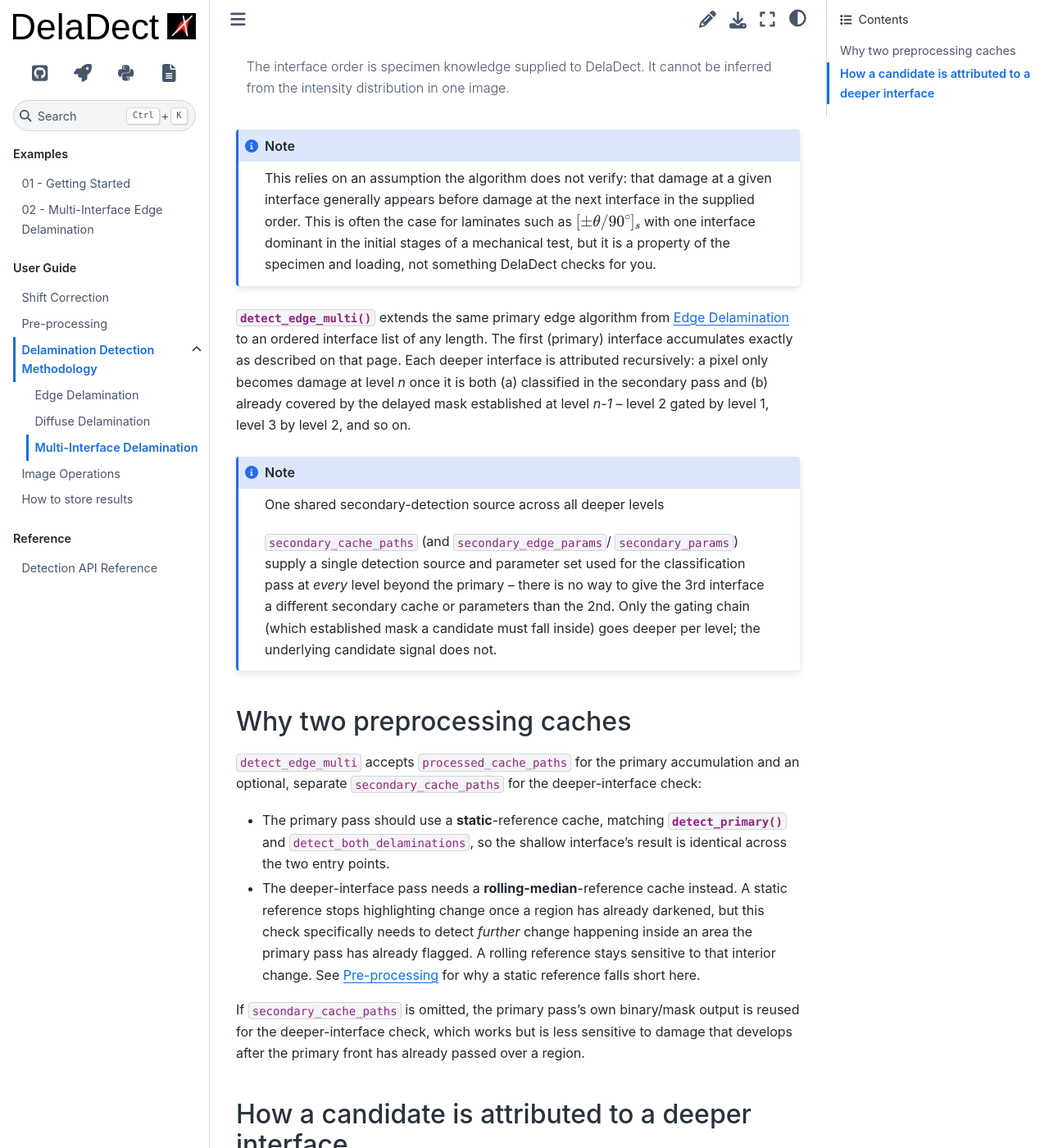
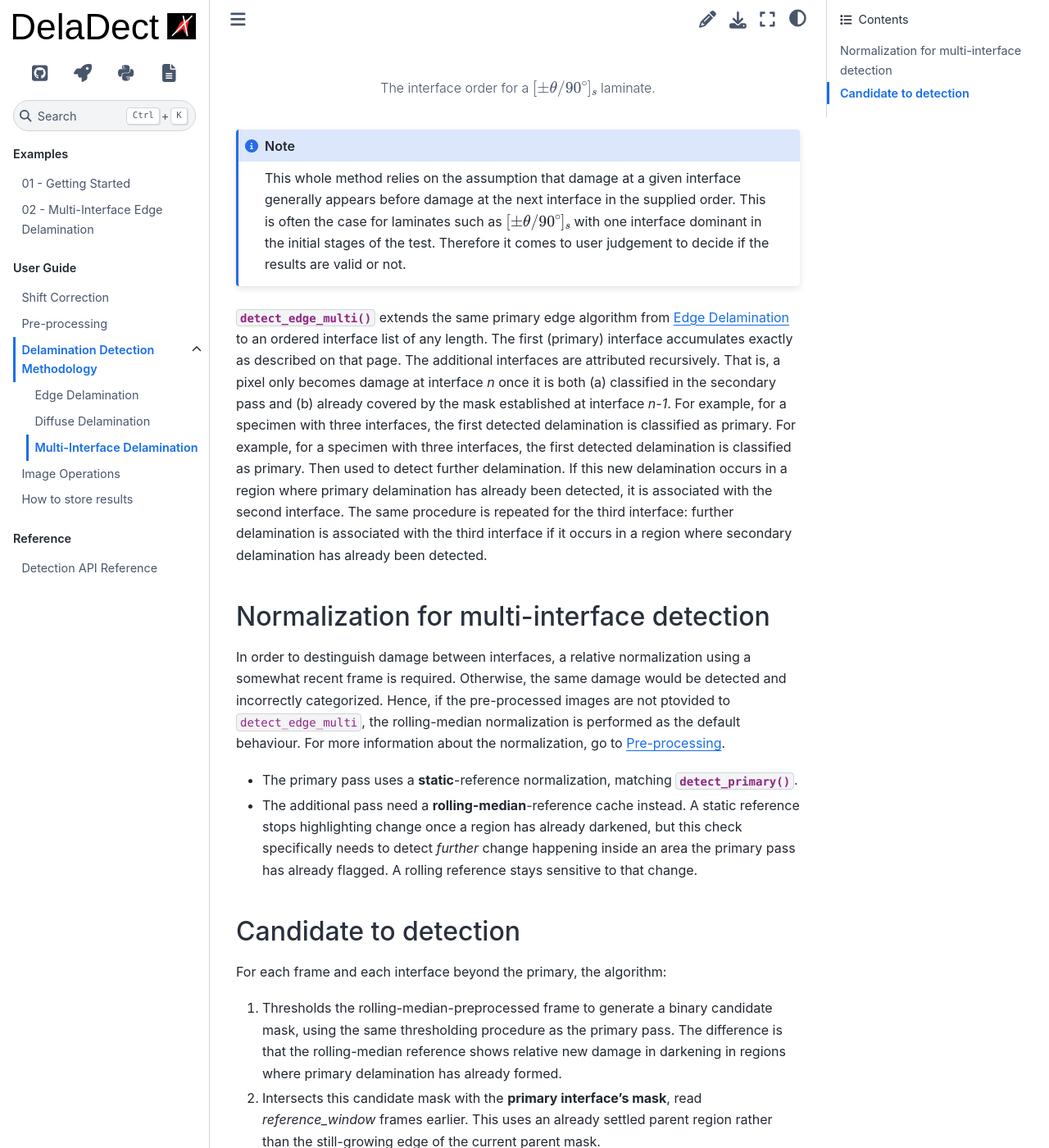
Before and after one commit to VascoPires/DelaDect, a Sphinx documentation site: the page built from docs/source/multi_interface_delamination.rst, in a window 1280 px wide and 1400 px high, scrolled down 861 px. Shown: the whole window at 82% size. Built offline with Sphinx 7.4.7 and the Sphinx Book theme 1.1.4, drawn with Linux system fonts in a browser that asks for light colours; some of the changed text lies outside the part shown.

Commit message:
fixed some text in the multi-interface docs

```diff
--- a/docs/source/multi_interface_delamination.rst
+++ b/docs/source/multi_interface_delamination.rst
@@ -2,22 +2,23 @@ Multi-Interface Delamination
 =============================
 
 Everything on the :doc:`edge_delamination` and :doc:`diffuse_delamination`
-pages detects damage at a single interface. In a laminate with more than two
+pages detects damage on a single interface. In a laminate with more than two
 plies, delamination can also develop at more than one interface over the
-course of a test. Deladect is able to detect delamination in multiple
-interfaces. This methods are ideal for specimens such as the "Sample-3".
+course of a tensile test. Deladect is able to detect delamination in multiple
+interfaces.
 
-Consider a symmetric laminate such as ``[+θ/-θ/90]_s``. From a single
+Consider a symmetric laminate such as :math:`[\pm \theta /90^\circ]_s`. From a single
 frame, DelaDect only sees a distribution of pixel intensity. There is no
 way to tell, from one image alone, which physical interface a dark region
-belongs to. What *does* carry that information is the sequence of frames: if
-damage tends to appear at one interface first and only later spreads to a
-deeper one, then watching *where new darkening shows up relative to what is
-already damaged* is enough to tell the interfaces apart.
+belongs to. What carries that information is the sequence of frames: if
+damage tends to appear at one interface first and only later develops in
+another one, then watching *where new darkening shows up relative to what is
+already damaged* is enough to tell the interfaces apart. This method is
+ideal for specimens such as the "Sample-3" available in the examples folder.
 
-That is the idea behind multi-interface delamination: interfaces are given an
-explicit shallow-to-deep order, the first (primary) interface is detected
-exactly as in :doc:`edge_delamination`, and later darkening is tested inside
+That is the idea behind multi-interface delamination. Interfaces are given an
+explicit order, the first (primary) interface is detected
+exactly as in :doc:`edge_delamination`, and later darkening is checked inside
 an already established primary region.
 
 .. figure:: _static/multi_interface_delamination/interface_order.png
@@ -25,100 +26,84 @@ an already established primary region.
    :width: 100%
    :align: center
 
-   The interface order is specimen knowledge supplied to DelaDect. It cannot
-   be inferred from the intensity distribution in one image.
+   The interface order for a :math:`[\pm \theta /90^\circ]_s` laminate.
 
 .. note::
 
-   This relies on an assumption the algorithm does not verify: that damage
+   This whole method relies on the assumption that damage
    at a given interface generally appears before damage at the next interface
    in the supplied order. This is often the case for laminates such as
    :math:`[\pm \theta /90^\circ]_s` with one interface dominant in the
-   initial stages of a mechanical test, but it is a property of the
-   specimen and loading, not something DelaDect checks for you.
+   initial stages of the test. Therefore it comes to user judgement to
+   decide if the results are valid or not.
 
 :meth:`~deladect.detection.delamination.EdgeDetector.detect_edge_multi`
 extends the same primary edge algorithm from :doc:`edge_delamination` to an
 ordered interface list of any length. The first (primary) interface
-accumulates exactly as described on that page. Each deeper interface is
-attributed recursively: a pixel only becomes damage at level *n* once it is
-both (a) classified in the secondary pass and (b) already covered by the
-delayed mask established at level *n-1* -- level 2 gated by level 1, level 3
-by level 2, and so on.
+accumulates exactly as described on that page. The additional interfaces are
+attributed recursively. That is, a pixel only becomes damage at interface *n*
+once it is both (a) classified in the secondary pass and (b) already covered
+by the mask established at interface *n-1*. For example, for a specimen
+with three interfaces, the first detected delamination is classified
+as primary. For example, for a specimen with three interfaces,
+the first detected delamination is classified as primary.
+Then used to detect further delamination.
+If this new delamination occurs in a region where primary delamination
+has already been detected, it is associated with the second interface.
+The same procedure is repeated for the third interface: further
+delamination is associated with the third interface if it occurs
+in a region where secondary delamination has already been detected.
 
-.. note:: One shared secondary-detection source across all deeper levels
 
-   ``secondary_cache_paths`` (and ``secondary_edge_params``/
-   ``secondary_params``) supply a single detection source and parameter set
-   used for the classification pass at *every* level beyond the primary --
-   there is no way to give the 3rd interface a different secondary cache or
-   parameters than the 2nd. Only the gating chain (which established mask a
-   candidate must fall inside) goes deeper per level; the underlying
-   candidate signal does not.
 
-Why two preprocessing caches
+Normalization for multi-interface detection
 ------------------------------
 
-``detect_edge_multi`` accepts ``processed_cache_paths`` for the primary
-accumulation and an optional, separate ``secondary_cache_paths`` for the
-deeper-interface check:
+In order to destinguish damage between interfaces, a relative normalization
+using a somewhat recent frame is required. Otherwise, the same damage would
+be detected and incorrectly categorized. Hence, if the pre-processed images
+are not ptovided to ``detect_edge_multi``, the rolling-median normalization
+is performed as the default behaviour. For more information about the
+normalization, go to :doc:`Image_pre_processing`.
 
-- The primary pass should use a **static**-reference cache, matching
-  :meth:`~deladect.detection.delamination.EdgeDetector.detect_primary` and
-  ``detect_both_delaminations``, so the shallow interface's result is
-  identical across the two entry points.
-- The deeper-interface pass needs a **rolling-median**-reference cache
+- The primary pass uses a **static**-reference normalization, matching
+  :meth:`~deladect.detection.delamination.EdgeDetector.detect_primary`.
+- The additional pass need a **rolling-median**-reference cache
   instead. A static reference stops highlighting change once a region has
   already darkened, but this check specifically needs to detect *further*
   change happening inside an area the primary pass has already flagged. A
-  rolling reference stays sensitive to that interior change. See
-  :doc:`Image_pre_processing` for why a static reference falls short here.
+  rolling reference stays sensitive to that change.
 
-If ``secondary_cache_paths`` is omitted, the primary pass's own binary/mask
-output is reused for the deeper-interface check, which works but is less
-sensitive to damage that develops after the primary front has already passed
-over a region.
 
-How a candidate is attributed to a deeper interface
+Candidate to detection
 ------------------------------------------------------
 
-For each frame and each deeper level, the algorithm:
+For each frame and each interface beyond the primary, the algorithm:
 
-1. Takes the secondary binary mask for that frame (from the rolling-median
-   cache pass, or the primary pass if no separate cache was given). This
-   mask is the same for every level -- see the note above.
-2. Intersects it with the *parent* level's latched mask (the primary mask
-   for level 1, the previous level's own accumulated mask for level 2 and
-   deeper), read back ``reference_window`` frames earlier (the same window
-   used for the rolling-median reference) -- an already-settled parent
-   region rather than its still-growing edge.
-3. Keeps only pixels still connected to the free edge.
-4. OR-accumulates the result into that level's running mask, the same
-   frame-to-frame latching used by the primary pass.
+1. Thresholds the rolling-median-preprocessed frame to generate a binary
+   candidate mask, using the same thresholding procedure as the primary pass.
+   The difference is that the rolling-median reference shows relative new damage
+   in darkening in regions where primary delamination has already formed.
+
+2. Intersects this candidate mask with the **primary interface's
+   mask**, read `reference_window` frames earlier. This uses an already
+   settled parent region rather than the still-growing edge of the current
+   parent mask.
+
+3. Keeps only pixels that remain connected to the free edge.
+
+4. Accumulates the accepted pixels into the running mask for that interface.
 
 .. figure:: _static/multi_interface_delamination/secondary_attribution.png
-   :alt: Delayed parent mask intersected with a rolling-reference candidate, followed by edge connection and latching into the deeper-interface mask
-   :width: 100%
-   :align: center
+:width: 100%
+:align: center
 
-   Attribution at any depth. A rolling-reference candidate is eligible for a
-   given interface only inside the settled, delayed mask of the interface
-   directly above it; the intersection must remain connected to the specimen
-   edge and is then latched over time.
+Example of how delamination is attributed to different interfaces.
+A rolling-reference candidate is eligible for a
+given interface only inside the settled mask of the previous interface and
+the intersection must remain connected to the specimen edge and is then
+latched over time similar to before.
 
-``secondary_start_frame`` gates this off entirely: frames before the given
-index produce no secondary output for that level, which is useful when
-a specimen has a known dwell period before deeper damage can physically
-occur.
-
-``secondary_similarity_threshold`` and ``min_primary_frac_for_secondary`` are
-accepted and validated but are not currently consulted by the attribution
-computation above -- ``secondary_similarity_threshold`` is only echoed back
-in the returned ``params`` dict, and the primary-area-fraction gate implied
-by ``min_primary_frac_for_secondary`` is computed but not yet wired into the
-per-frame decision. Do not rely on either to change output; the effective
-controls are ``secondary_start_frame`` and the reference-window delay
-described above.
 
 See :doc:`examples/delamination_multi_interface` for a runnable script and
 notebook, and :doc:`detection` for the full API.
```
